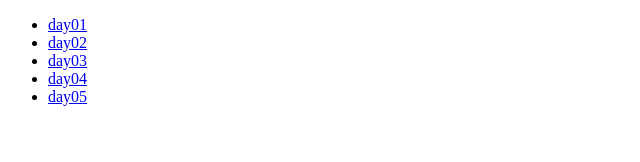
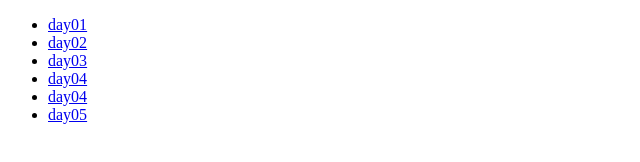
Before and after one commit to psyjun2/oz-lecture, a plain HTML site: page index.html in a window 1280 px wide. Shown: the full height of the page, 0-640 px from the left. Drawn offline with Linux system fonts and the light colour scheme.

Commit message:
최종 커밋

```diff
--- a/index.html
+++ b/index.html
@@ -9,8 +9,9 @@
       <li><a href="day01/first.html">day01</a></li>
       <li><a href="day02/form.html">day02</a></li>
       <li><a href="day03/my-website.html">day03</a></li>
-      <li><a href="day04/my-view.html">day04</a></li>
-      <li><a href="day05/media/index.html">day05</a></li>
+      <li><a href="day04/display.html">day04</a></li>
+      <li><a href="day04/register.html">day04</a></li>
+      <li><a href="day05/media/Portfolio.html">day05</a></li>
     </ul>
   </body>
 </html>
```
Also changed, not shown: day05/media/portfolio.html (renamed from day05/portfolio.html), day05/media/styles.css (renamed from day05/styles.css).
